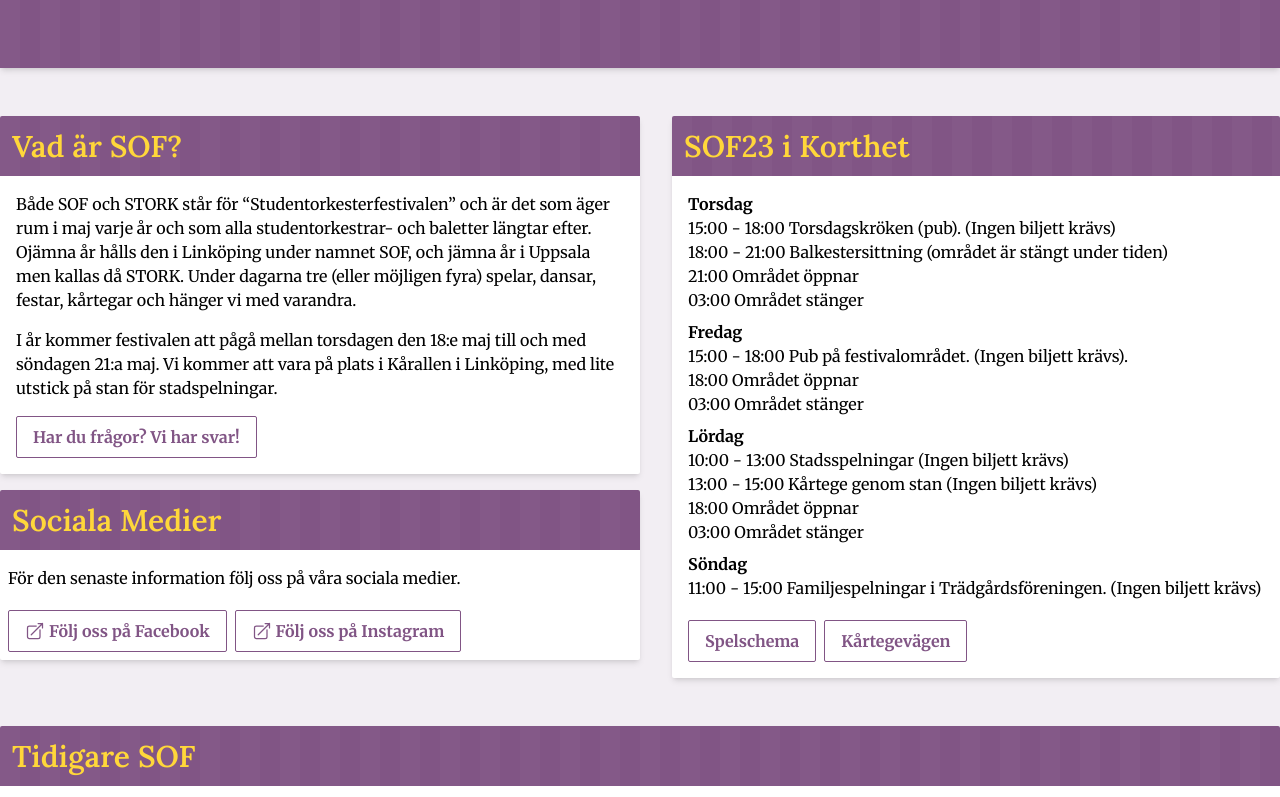
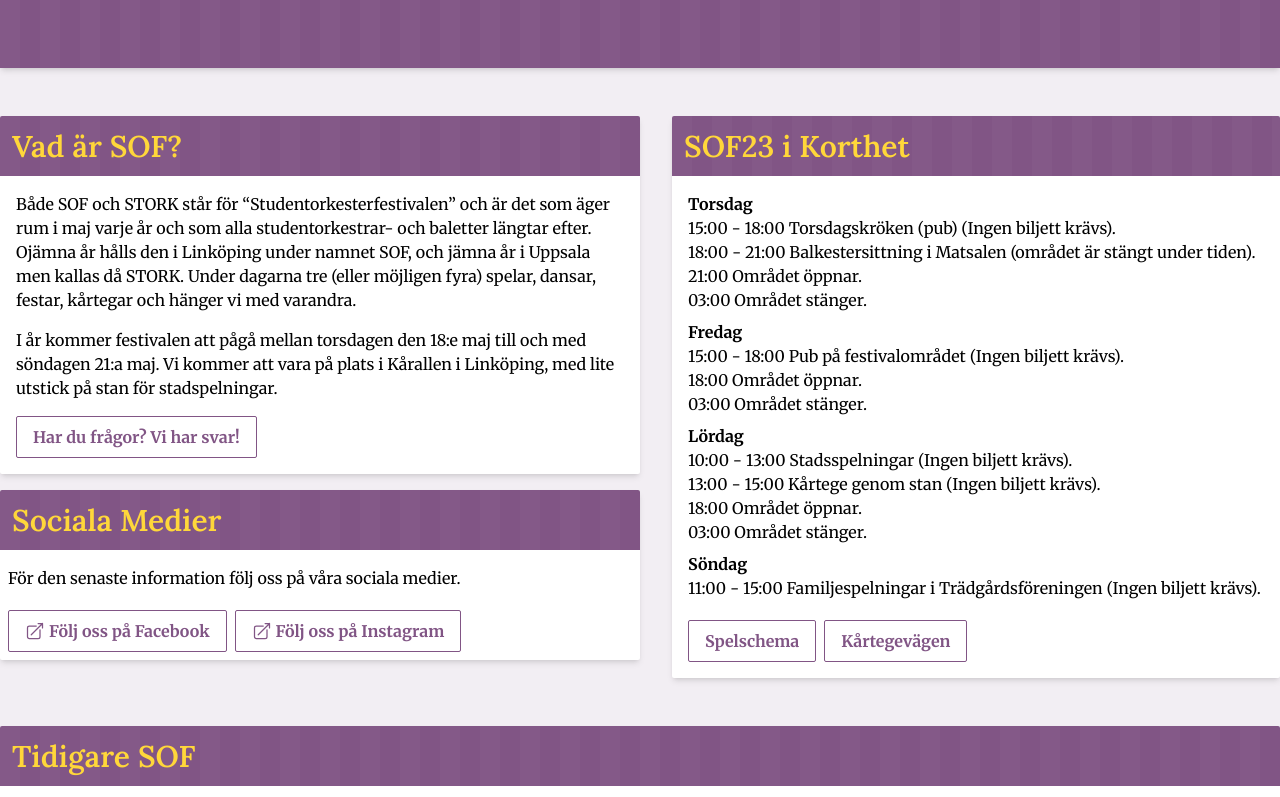
Before and after one commit to WheresMarco/SOF23, a Next.js app: page / in a window 1280 px wide. Shown: the part 508-1305 px from the top of the page. Built offline with nearby package versions, Linux system fonts and the light colour scheme.

Commit message:
Add info about sittning

```diff
--- a/app/page.jsx
+++ b/app/page.jsx
@@ -147,36 +147,36 @@
                   <strong>Torsdag</strong>
                 </p>
                 <ul>
-                  <li>15:00 - 18:00 Torsdagskröken (pub). (Ingen biljett krävs)</li>
-                  <li>18:00 - 21:00 Balkestersittning (området är stängt under tiden)</li>
-                  <li>21:00 Området öppnar</li>
-                  <li>03:00 Området stänger</li>
+                  <li>15:00 - 18:00 Torsdagskröken (pub) (Ingen biljett krävs).</li>
+                  <li>18:00 - 21:00 Balkestersittning i Matsalen (området är stängt under tiden).</li>
+                  <li>21:00 Området öppnar.</li>
+                  <li>03:00 Området stänger.</li>
                 </ul>
 
                 <p className="-mb-2">
                   <strong>Fredag</strong>
                 </p>
                 <ul>
-                  <li>15:00 - 18:00 Pub på festivalområdet. (Ingen biljett krävs).</li>
-                  <li>18:00 Området öppnar</li>
-                  <li>03:00 Området stänger</li>
+                  <li>15:00 - 18:00 Pub på festivalområdet (Ingen biljett krävs).</li>
+                  <li>18:00 Området öppnar.</li>
+                  <li>03:00 Området stänger.</li>
                 </ul>
 
                 <p className="-mb-2">
                   <strong>Lördag</strong>
                 </p>
                 <ul>
-                  <li>10:00 - 13:00 Stadsspelningar (Ingen biljett krävs)</li>
-                  <li>13:00 - 15:00 Kårtege genom stan (Ingen biljett krävs)</li>
-                  <li>18:00 Området öppnar</li>
-                  <li>03:00 Området stänger</li>
+                  <li>10:00 - 13:00 Stadsspelningar (Ingen biljett krävs).</li>
+                  <li>13:00 - 15:00 Kårtege genom stan (Ingen biljett krävs).</li>
+                  <li>18:00 Området öppnar.</li>
+                  <li>03:00 Området stänger.</li>
                 </ul>
 
                 <p className="-mb-2">
                   <strong>Söndag</strong>
                 </p>
                 <ul>
-                  <li>11:00 - 15:00 Familjespelningar i Trädgårdsföreningen. (Ingen biljett krävs)</li>
+                  <li>11:00 - 15:00 Familjespelningar i Trädgårdsföreningen (Ingen biljett krävs).</li>
                 </ul>
 
                 <p className="mt-3">
```
